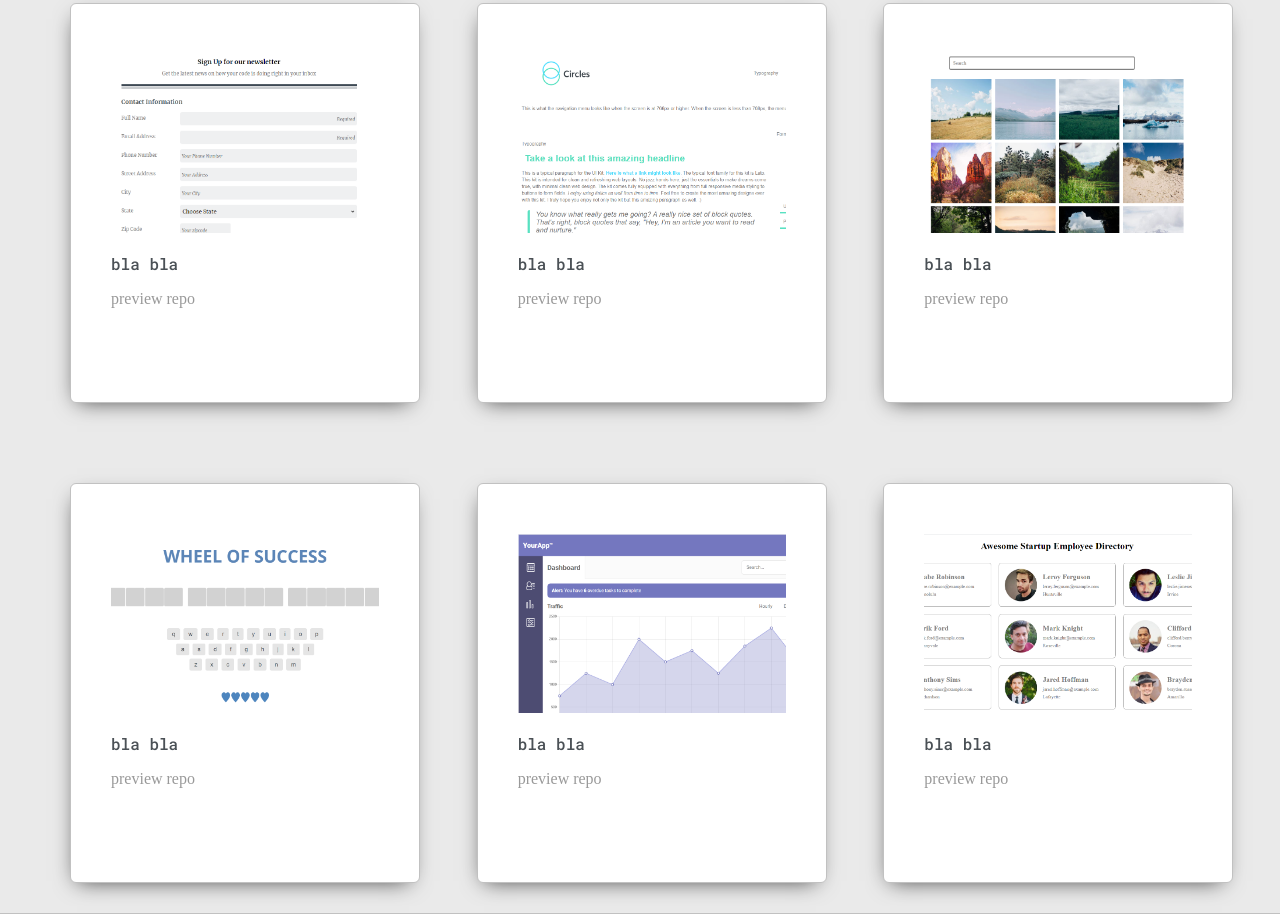
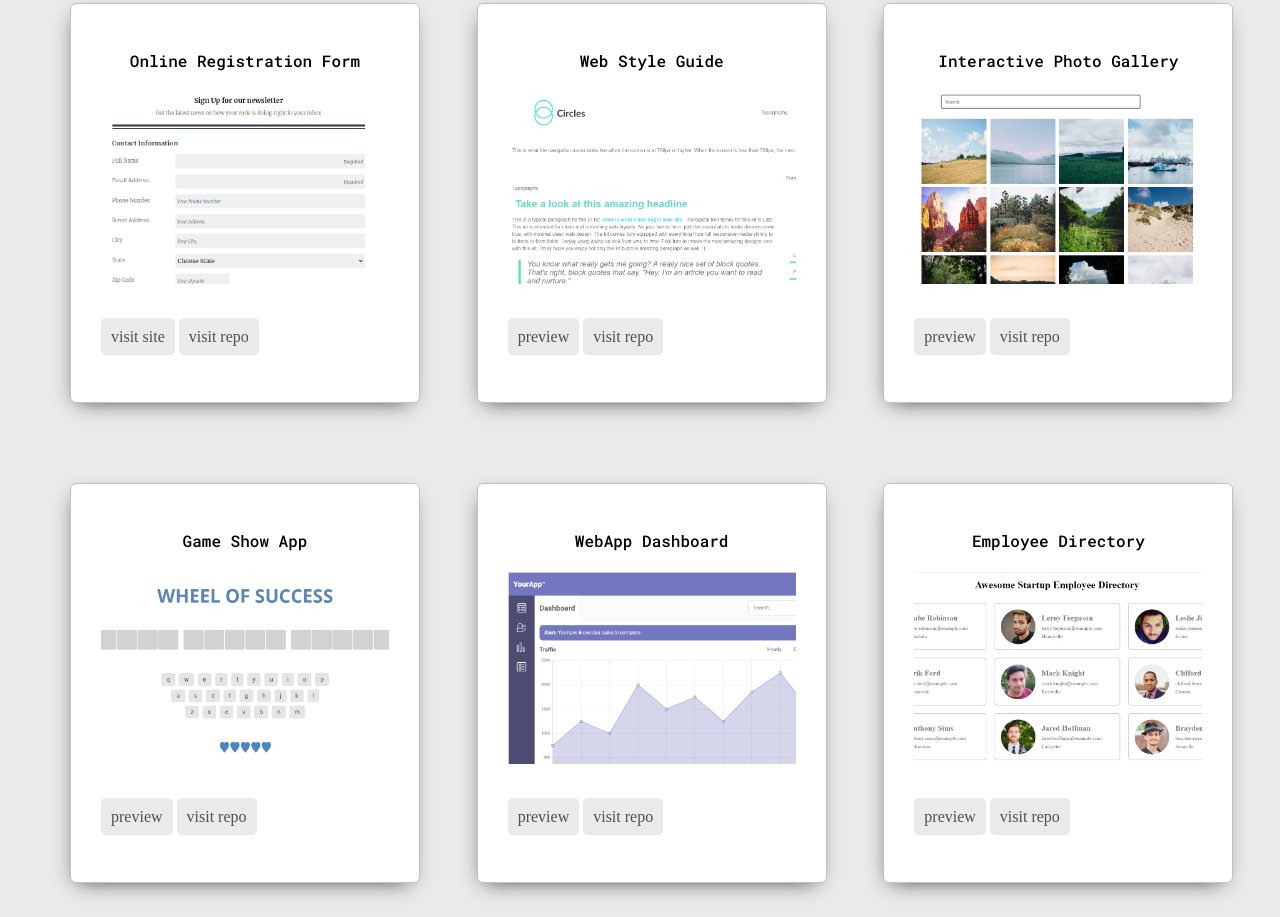
Before and after one commit to samratdevkota/samratdevkota.github.io, a plain HTML site: page index.html in a window 1280 px wide. Shown: the part 1343-2260 px from the top of the page. Drawn offline with Linux system fonts and the light colour scheme.

Commit message:
add title to the project cards

```diff
--- a/css/style.css
+++ b/css/style.css
@@ -82,9 +82,7 @@ a {
     text-decoration: none;
     color: #999;
 }
-a:hover {
-    color: #6633ff;
-}
+
 
 /* Navigation Styles */
 .main-nav {
@@ -313,7 +311,7 @@ a:hover {
   width: 350px;
   height: 400px;
   margin: 30px;
-  padding: 50px 40px 40px;
+  padding: 30px;
   max-width: 500px;
   text-align: left;
   background: #fff;
@@ -333,10 +331,26 @@ a:hover {
   display: grid;
   grid-template-columns: repeat(auto-fit, minmax(20rem,1fr));
 	gap:20px;
-	/* justify-content: center; */
-	/* padding-bottom: 50px; */
+	justify-content: center;
+	padding-bottom: 50px;
 }
 
+.project-title {
+	color: black;
+	text-align: center;
+	padding: 0 5px 5px 5px;
+}
+
+.profolio-img {
+	margin-bottom: 40px;
+}
+.repo-btn ,
+.preview-btn {
+	padding: 10px;
+	color:var(--secondaryText);
+	background-color: var(--mainColor);
+	border-radius: 5px;
+}
 
 /* Contact form */
 #contact-form{
--- a/index.html
+++ b/index.html
@@ -4,7 +4,7 @@
 <head>
   <meta charset="UTF-8">
   <meta name="viewport" content="width=device-width, initial-scale=1.0">
-  <title>Portfoli | Samrat Devkota</title>
+  <title>Portfolio | Samrat Devkota</title>
   <meta name="description" content="portfolio website of Samrat Devkota">
   <link href="https://fonts.googleapis.com/css2?family=Russo+One&display=swap" rel="stylesheet">
   <link href="https://fonts.googleapis.com/css2?family=Roboto+Mono:wght@500&family=Russo+One&display=swap"
@@ -86,40 +86,40 @@
       <h2> Some of my projects</h2>
       <div class="card-wrapper">
         <div class="card">
-          <img src="images/portfolio-1.png" alt="portfolio-1" class="profolio-img" style="width: 100%;">
-          <p class="project-text">bla bla</p>
-          <a href="" class="preview-btn">preview</a>
-          <a href="" class="repo-btn">repo</a>
+          <p class="project-title">Online Registration Form </p>
+          <img src="images/portfolio-1.png" alt="Online Registration Form" class="profolio-img" style="width: 100%;">
+          <a target="_blank" href="https://samratdevkota.github.io/Frontend-Techdegree-project-3/" class="preview-btn">visit site</a>
+          <a target="_blank" href="https://github.com/samratdevkota/Frontend-Techdegree-project-3" class="repo-btn">visit repo</a>
         </div>
         <div class="card">
-          <img src="images/portfolio-2.png" alt="portfolio-1" class="profolio-img" style="width: 100%;">
-          <p class="project-text">bla bla</p>
-          <a href="" class="preview-btn">preview</a>
-          <a href="" class="repo-btn">repo</a>
+          <p class="project-title">Web Style Guide </p>
+          <img src="images/portfolio-2.png" alt="Web Style Guide" class="profolio-img" style="width: 100%;">
+          <a target="_blank" href="https://samratdevkota.github.io/frontend-techdegree-project-4/" class="preview-btn">preview</a>
+          <a target="_blank" href="https://github.com/samratdevkota/frontend-techdegree-project-4" class="repo-btn">visit repo</a>
         </div>
         <div class="card">
-          <img src="images/portfolio-3.png" alt="portfolio-1" class="profolio-img" style="width: 100%;">
-          <p class="project-text">bla bla</p>
-          <a href="" class="preview-btn">preview</a>
-          <a href="" class="repo-btn">repo</a>
+          <p class="project-title">Interactive Photo Gallery </p>
+          <img src="images/portfolio-3.png" alt="Interactive Photo Gallery" class="profolio-img" style="width: 100%;">
+          <a target="_blank" href="https://samratdevkota.github.io/frontend-techdegree-5/" class="preview-btn">preview</a>
+          <a target="_blank" href="https://github.com/samratdevkota/frontend-techdegree-5" class="repo-btn">visit repo</a>
         </div>
         <div class="card">
-          <img src="images/portfolio-4.png" alt="portfolio-1" class="profolio-img" style="width: 100%;">
-          <p class="project-text">bla bla</p>
-          <a href="" class="preview-btn">preview</a>
-          <a href="" class="repo-btn">repo</a>
+          <p class="project-title">Game Show App</p>
+          <img src="images/portfolio-4.png" alt="Game Show App" class="profolio-img" style="width: 100%;">
+          <a target="_blank" href="https://samratdevkota.github.io/frontend-techdegree-project-6/" class="preview-btn">preview</a>
+          <a target="_blank" href="https://github.com/samratdevkota/frontend-techdegree-project-6" class="repo-btn">visit repo</a>
         </div>
         <div class="card">
-          <img src="images/portfolio-5.png" alt="portfolio-1" class="profolio-img" style="width: 100%;">
-          <p class="project-text">bla bla</p>
-          <a href="" class="preview-btn">preview</a>
-          <a href="" class="repo-btn">repo</a>
+          <p class="project-title">WebApp Dashboard</p>
+          <img src="images/portfolio-5.png" alt="WebApp Dashboard" class="profolio-img" style="width: 100%;">
+          <a target="_blank" href="https://samratdevkota.github.io/frontend-techdegree-project-7/" class="preview-btn">preview</a>
+          <a target="_blank" href="https://github.com/samratdevkota/frontend-techdegree-project-7" class="repo-btn">visit repo</a>
         </div>
         <div class="card">
-          <img src="images/portfolio-6.png" alt="portfolio-1" class="profolio-img" style="width: 100%;">
-          <p class="project-text">bla bla</p>
-          <a href="" class="preview-btn">preview</a>
-          <a href="" class="repo-btn">repo</a>
+          <p class="project-title">Employee Directory</p>
+          <img src="images/portfolio-6.png" alt="Employee Directory" class="profolio-img" style="width: 100%;">
+          <a target="_blank" href="https://samratdevkota.github.io/frontend-techdegree-project-8/" class="preview-btn">preview</a>
+          <a target="_blank" href="https://github.com/samratdevkota/frontend-techdegree-project-8" class="repo-btn">visit repo</a>
         </div>
       </div>
     </div>
```
